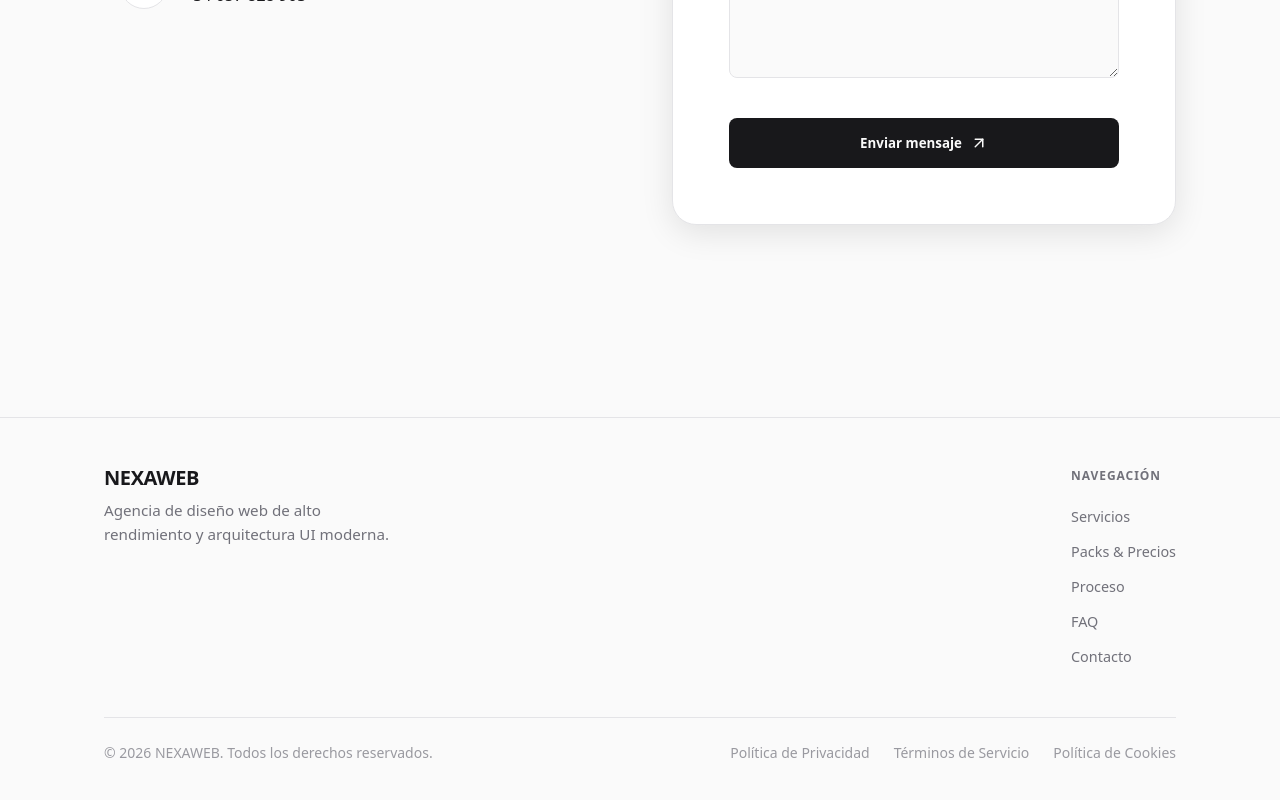
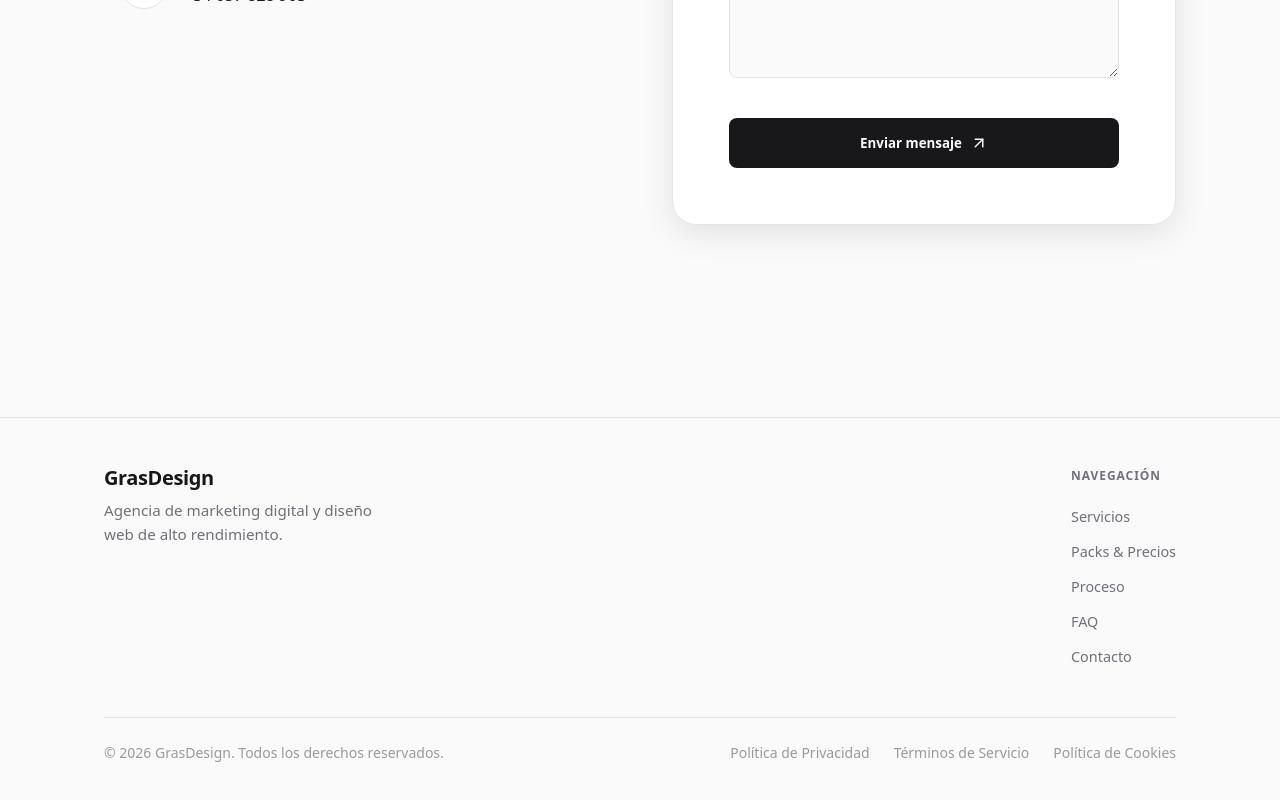
Before and after one commit to reekiii/digitalizacion, a React (Vite) app: page / in a window 1280 px wide. Shown: the part 8458-9258 px from the top of the page. Built offline with nearby package versions, Linux system fonts and the light colour scheme; a web font is replaced by a local one.

Commit message:
feat: Implement a new Footer component including legal modals, update the site title, and add new icon and logo assets.

```diff
--- a/index.html
+++ b/index.html
@@ -8,7 +8,7 @@
       rel="stylesheet"
       href="https://cdn.jsdelivr.net/npm/geist@1.0.3/dist/fonts/geist-sans/style.css"
     />
-    <title>NEXAWEB | Diseño Web de Alto Impacto</title>
+    <title>GrasDesign | Agencia de Marketing Digital</title>
   </head>
   <body>
     <div id="root"></div>
--- a/src/components/layout/Footer/Footer.tsx
+++ b/src/components/layout/Footer/Footer.tsx
@@ -90,10 +90,9 @@ export default function Footer() {
       <div className="container">
         <div className="footer-top">
           <div className="footer-brand">
-            <h3>NEXAWEB</h3>
+            <h3>GrasDesign</h3>
             <p>
-              Agencia de diseño web de alto rendimiento y arquitectura UI
-              moderna.
+              Agencia de marketing digital y diseño web de alto rendimiento.
             </p>
           </div>
 
@@ -109,7 +108,7 @@ export default function Footer() {
 
         <div className="footer-bottom">
           <p className="copyright">
-            &copy; {currentYear} NEXAWEB. Todos los derechos reservados.
+            &copy; {currentYear} GrasDesign. Todos los derechos reservados.
           </p>
           <div className="legal-links">
             <button
```
Also changed, not shown: public/assets/icon.png, public/assets/logo.png.
